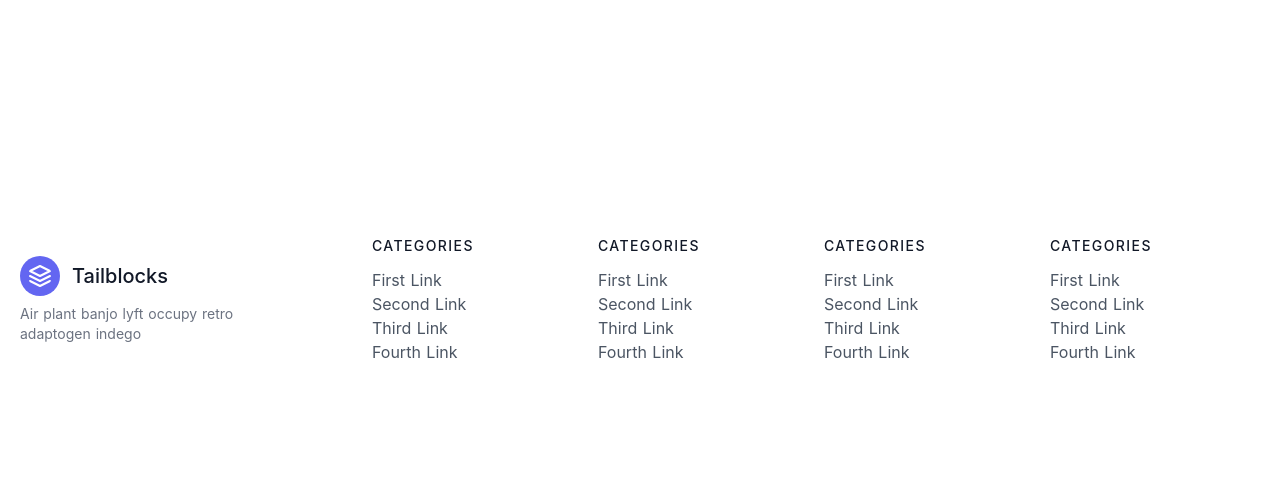
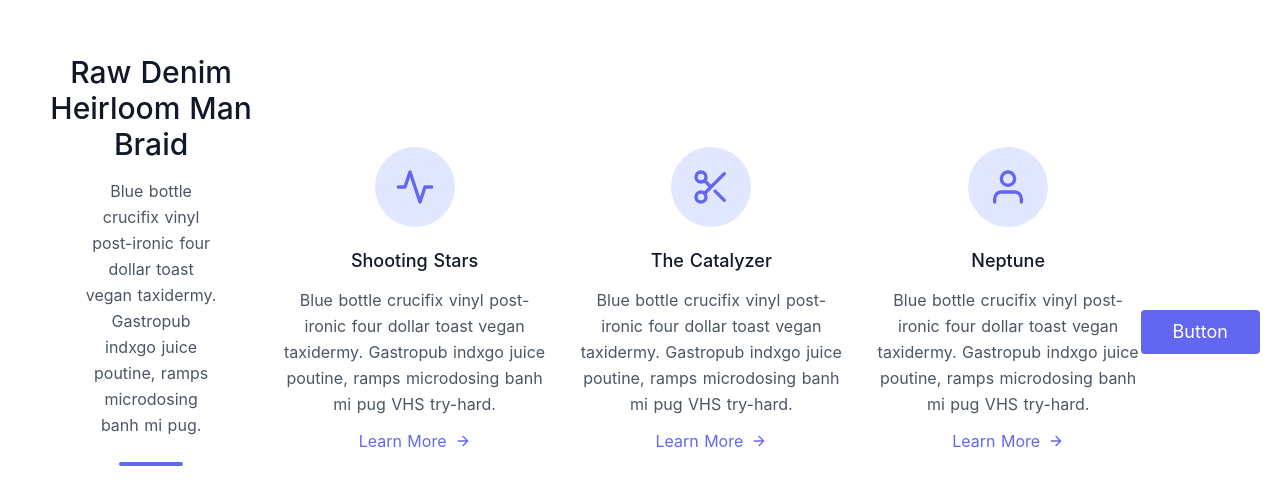
Before and after one commit to suzucan2020/nuxt-tailwindcss-sample, a Nuxt app: page / in a window 1280 px wide. Shown: the part 900-1404 px from the top of the page. Built offline with nearby package versions, Linux system fonts and the light colour scheme.

Commit message:
add top page

```diff
--- a/pages/index.vue
+++ b/pages/index.vue
@@ -1,4 +1,71 @@
 <template>
+<section class="text-gray-600 body-font">
+  <div class="container px-5 py-24 mx-auto">
+    <div class="text-center mb-20">
+      <h1 class="sm:text-3xl text-2xl font-medium title-font text-gray-900 mb-4">Raw Denim Heirloom Man Braid</h1>
+      <p class="text-base leading-relaxed xl:w-2/4 lg:w-3/4 mx-auto text-gray-500s">Blue bottle crucifix vinyl post-ironic four dollar toast vegan taxidermy. Gastropub indxgo juice poutine, ramps microdosing banh mi pug.</p>
+      <div class="flex mt-6 justify-center">
+        <div class="w-16 h-1 rounded-full bg-indigo-500 inline-flex"></div>
+      </div>
+    </div>
+    <div class="flex flex-wrap sm:-m-4 -mx-4 -mb-10 -mt-4 md:space-y-0 space-y-6">
+      <div class="p-4 md:w-1/3 flex flex-col text-center items-center">
+        <div class="w-20 h-20 inline-flex items-center justify-center rounded-full bg-indigo-100 text-indigo-500 mb-5 flex-shrink-0">
+          <svg fill="none" stroke="currentColor" stroke-linecap="round" stroke-linejoin="round" stroke-width="2" class="w-10 h-10" viewBox="0 0 24 24">
+            <path d="M22 12h-4l-3 9L9 3l-3 9H2"></path>
+          </svg>
+        </div>
+        <div class="flex-grow">
+          <h2 class="text-gray-900 text-lg title-font font-medium mb-3">Shooting Stars</h2>
+          <p class="leading-relaxed text-base">Blue bottle crucifix vinyl post-ironic four dollar toast vegan taxidermy. Gastropub indxgo juice poutine, ramps microdosing banh mi pug VHS try-hard.</p>
+          <a class="mt-3 text-indigo-500 inline-flex items-center">Learn More
+            <svg fill="none" stroke="currentColor" stroke-linecap="round" stroke-linejoin="round" stroke-width="2" class="w-4 h-4 ml-2" viewBox="0 0 24 24">
+              <path d="M5 12h14M12 5l7 7-7 7"></path>
+            </svg>
+          </a>
+        </div>
+      </div>
+      <div class="p-4 md:w-1/3 flex flex-col text-center items-center">
+        <div class="w-20 h-20 inline-flex items-center justify-center rounded-full bg-indigo-100 text-indigo-500 mb-5 flex-shrink-0">
+          <svg fill="none" stroke="currentColor" stroke-linecap="round" stroke-linejoin="round" stroke-width="2" class="w-10 h-10" viewBox="0 0 24 24">
+            <circle cx="6" cy="6" r="3"></circle>
+            <circle cx="6" cy="18" r="3"></circle>
+            <path d="M20 4L8.12 15.88M14.47 14.48L20 20M8.12 8.12L12 12"></path>
+          </svg>
+        </div>
+        <div class="flex-grow">
+          <h2 class="text-gray-900 text-lg title-font font-medium mb-3">The Catalyzer</h2>
+          <p class="leading-relaxed text-base">Blue bottle crucifix vinyl post-ironic four dollar toast vegan taxidermy. Gastropub indxgo juice poutine, ramps microdosing banh mi pug VHS try-hard.</p>
+          <a class="mt-3 text-indigo-500 inline-flex items-center">Learn More
+            <svg fill="none" stroke="currentColor" stroke-linecap="round" stroke-linejoin="round" stroke-width="2" class="w-4 h-4 ml-2" viewBox="0 0 24 24">
+              <path d="M5 12h14M12 5l7 7-7 7"></path>
+            </svg>
+          </a>
+        </div>
+      </div>
+      <div class="p-4 md:w-1/3 flex flex-col text-center items-center">
+        <div class="w-20 h-20 inline-flex items-center justify-center rounded-full bg-indigo-100 text-indigo-500 mb-5 flex-shrink-0">
+          <svg fill="none" stroke="currentColor" stroke-linecap="round" stroke-linejoin="round" stroke-width="2" class="w-10 h-10" viewBox="0 0 24 24">
+            <path d="M20 21v-2a4 4 0 00-4-4H8a4 4 0 00-4 4v2"></path>
+            <circle cx="12" cy="7" r="4"></circle>
+          </svg>
+        </div>
+        <div class="flex-grow">
+          <h2 class="text-gray-900 text-lg title-font font-medium mb-3">Neptune</h2>
+          <p class="leading-relaxed text-base">Blue bottle crucifix vinyl post-ironic four dollar toast vegan taxidermy. Gastropub indxgo juice poutine, ramps microdosing banh mi pug VHS try-hard.</p>
+          <a class="mt-3 text-indigo-500 inline-flex items-center">Learn More
+            <svg fill="none" stroke="currentColor" stroke-linecap="round" stroke-linejoin="round" stroke-width="2" class="w-4 h-4 ml-2" viewBox="0 0 24 24">
+              <path d="M5 12h14M12 5l7 7-7 7"></path>
+            </svg>
+          </a>
+        </div>
+      </div>
+    </div>
+    <button class="flex mx-auto mt-16 text-white bg-indigo-500 border-0 py-2 px-8 focus:outline-none hover:bg-indigo-600 rounded text-lg">Button</button>
+  </div>
+</section>
+
+
 </template>
 
 <script>
```
